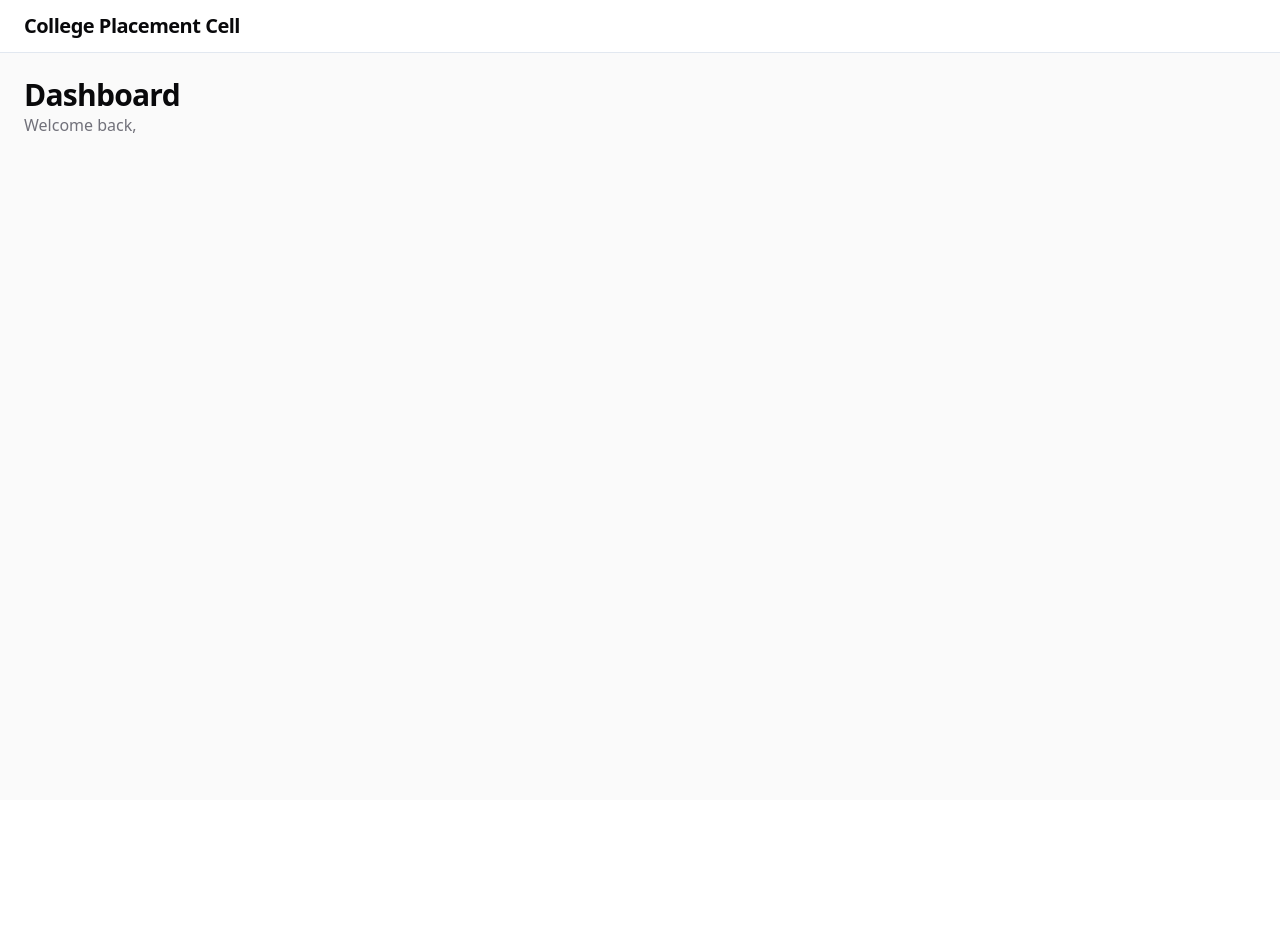
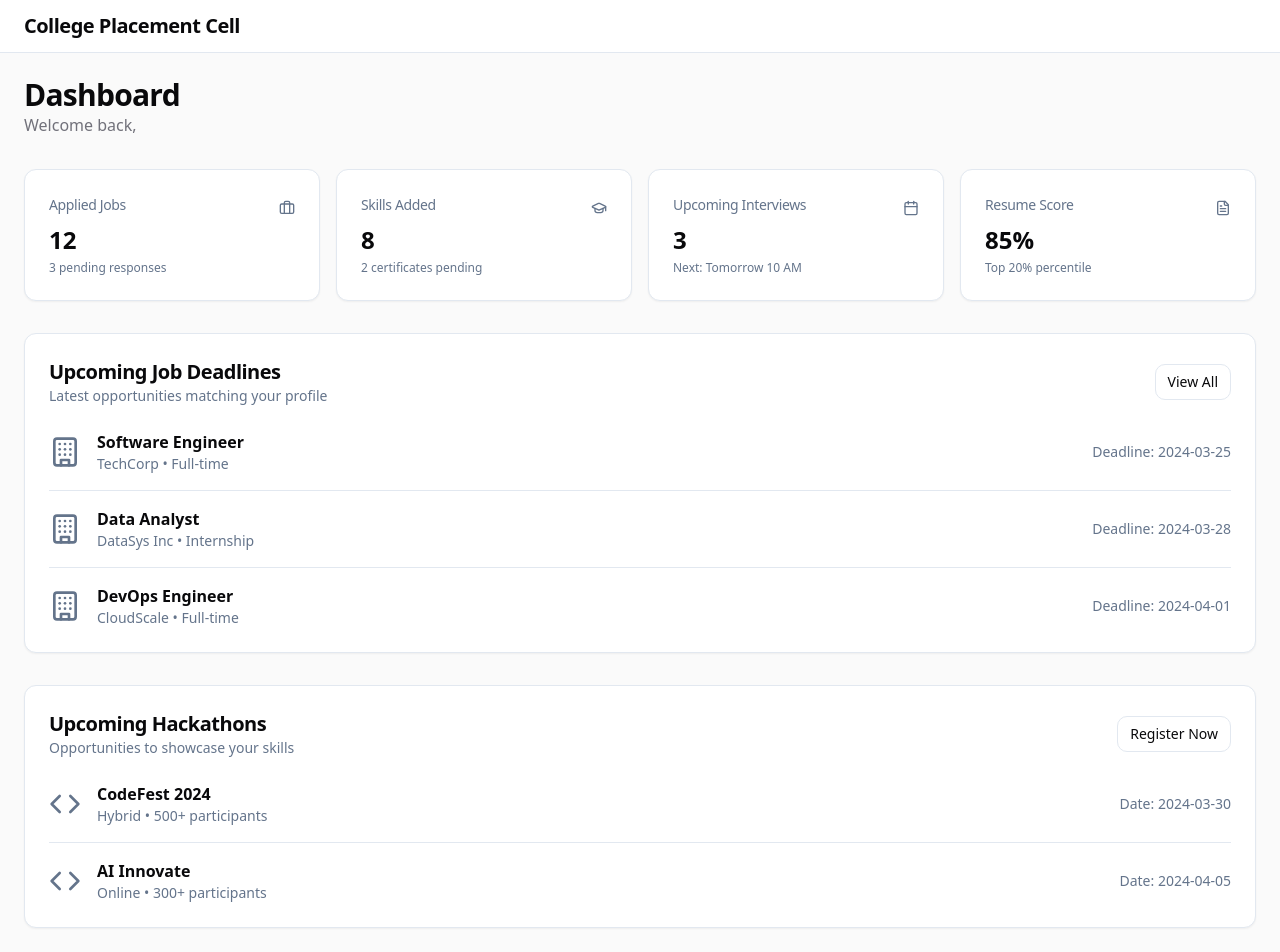
Before and after one commit to Ayu-zh/placement-connector, a React (Vite) app: page /dashboard in a window 1280 px wide. Before the commit the page ends 800 px from the top, so only its background shows below. Built offline with nearby package versions, Linux system fonts and the light colour scheme.

Commit message:
Enhance Student Dashboard
Add key statistics, upcoming job openings, and hackathon deadlines to the student dashboard.

```diff
--- a/src/pages/Dashboard.tsx
+++ b/src/pages/Dashboard.tsx
@@ -1,11 +1,93 @@
 
 import { useAuth } from '@/contexts/AuthContext';
+import {
+  Card,
+  CardContent,
+  CardDescription,
+  CardHeader,
+  CardTitle,
+} from '@/components/ui/card';
+import {
+  Briefcase,
+  Trophy,
+  GraduationCap,
+  Calendar,
+  Code,
+  FileText,
+  Building,
+  Users,
+} from 'lucide-react';
+import { Button } from '@/components/ui/button';
+import { Link } from 'react-router-dom';
 
 const Dashboard = () => {
   const { user } = useAuth();
 
+  const stats = [
+    {
+      label: 'Applied Jobs',
+      value: '12',
+      icon: Briefcase,
+      description: '3 pending responses',
+    },
+    {
+      label: 'Skills Added',
+      value: '8',
+      icon: GraduationCap,
+      description: '2 certificates pending',
+    },
+    {
+      label: 'Upcoming Interviews',
+      value: '3',
+      icon: Calendar,
+      description: 'Next: Tomorrow 10 AM',
+    },
+    {
+      label: 'Resume Score',
+      value: '85%',
+      icon: FileText,
+      description: 'Top 20% percentile',
+    },
+  ];
+
+  const upcomingJobs = [
+    {
+      company: 'TechCorp',
+      position: 'Software Engineer',
+      deadline: '2024-03-25',
+      type: 'Full-time',
+    },
+    {
+      company: 'DataSys Inc',
+      position: 'Data Analyst',
+      deadline: '2024-03-28',
+      type: 'Internship',
+    },
+    {
+      company: 'CloudScale',
+      position: 'DevOps Engineer',
+      deadline: '2024-04-01',
+      type: 'Full-time',
+    },
+  ];
+
+  const upcomingHackathons = [
+    {
+      name: 'CodeFest 2024',
+      date: '2024-03-30',
+      participants: '500+',
+      mode: 'Hybrid',
+    },
+    {
+      name: 'AI Innovate',
+      date: '2024-04-05',
+      participants: '300+',
+      mode: 'Online',
+    },
+  ];
+
   return (
-    <div className="space-y-6">
+    <div className="space-y-8">
       <div>
         <h1 className="text-3xl font-bold tracking-tight">Dashboard</h1>
         <p className="text-zinc-500">
@@ -13,9 +95,101 @@ const Dashboard = () => {
         </p>
       </div>
 
+      {/* Stats Grid */}
       <div className="grid gap-4 md:grid-cols-2 lg:grid-cols-4">
-        {/* Stats cards will go here */}
+        {stats.map((stat, index) => (
+          <Card key={index}>
+            <CardHeader className="flex flex-row items-center justify-between pb-2">
+              <CardTitle className="text-sm font-medium text-muted-foreground">
+                {stat.label}
+              </CardTitle>
+              <stat.icon className="h-4 w-4 text-muted-foreground" />
+            </CardHeader>
+            <CardContent>
+              <div className="text-2xl font-bold">{stat.value}</div>
+              <p className="text-xs text-muted-foreground mt-1">
+                {stat.description}
+              </p>
+            </CardContent>
+          </Card>
+        ))}
       </div>
+
+      {/* Upcoming Jobs */}
+      <Card>
+        <CardHeader>
+          <div className="flex items-center justify-between">
+            <div>
+              <CardTitle className="text-xl">Upcoming Job Deadlines</CardTitle>
+              <CardDescription>Latest opportunities matching your profile</CardDescription>
+            </div>
+            <Button variant="outline" size="sm" asChild>
+              <Link to="/jobs">View All</Link>
+            </Button>
+          </div>
+        </CardHeader>
+        <CardContent>
+          <div className="space-y-4">
+            {upcomingJobs.map((job, index) => (
+              <div
+                key={index}
+                className="flex items-center justify-between border-b last:border-0 pb-4 last:pb-0"
+              >
+                <div className="flex items-center gap-4">
+                  <Building className="h-8 w-8 text-muted-foreground" />
+                  <div>
+                    <h3 className="font-semibold">{job.position}</h3>
+                    <p className="text-sm text-muted-foreground">
+                      {job.company} • {job.type}
+                    </p>
+                  </div>
+                </div>
+                <div className="text-sm text-muted-foreground">
+                  Deadline: {job.deadline}
+                </div>
+              </div>
+            ))}
+          </div>
+        </CardContent>
+      </Card>
+
+      {/* Upcoming Hackathons */}
+      <Card>
+        <CardHeader>
+          <div className="flex items-center justify-between">
+            <div>
+              <CardTitle className="text-xl">Upcoming Hackathons</CardTitle>
+              <CardDescription>Opportunities to showcase your skills</CardDescription>
+            </div>
+            <Button variant="outline" size="sm">
+              Register Now
+            </Button>
+          </div>
+        </CardHeader>
+        <CardContent>
+          <div className="space-y-4">
+            {upcomingHackathons.map((hackathon, index) => (
+              <div
+                key={index}
+                className="flex items-center justify-between border-b last:border-0 pb-4 last:pb-0"
+              >
+                <div className="flex items-center gap-4">
+                  <Code className="h-8 w-8 text-muted-foreground" />
+                  <div>
+                    <h3 className="font-semibold">{hackathon.name}</h3>
+                    <p className="text-sm text-muted-foreground">
+                      {hackathon.mode} • {hackathon.participants} participants
+                    </p>
+                  </div>
+                </div>
+                <div className="text-sm text-muted-foreground">
+                  Date: {hackathon.date}
+                </div>
+              </div>
+            ))}
+          </div>
+        </CardContent>
+      </Card>
     </div>
   );
 };
```
